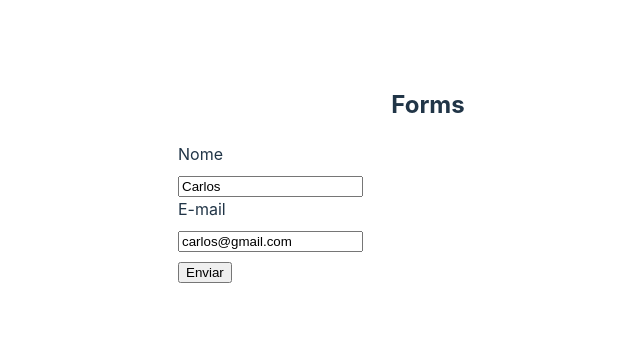
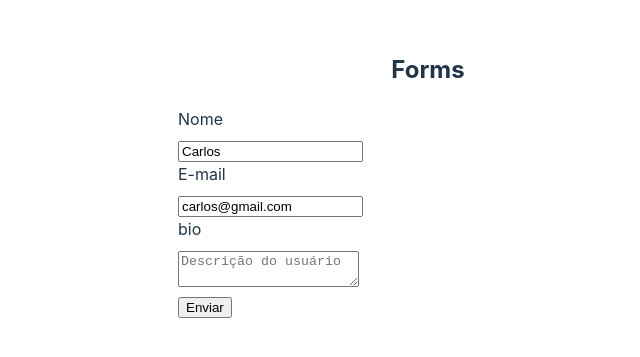
Before and after one commit to Filipee01/reactForms, a React (Vite) app in the folder reactForms/: page / in a window 1280 px wide. Shown: the part 225-582 px from the top of the page, without its empty margins (212-852 px from the left). Built offline with nearby package versions, Linux system fonts and the light colour scheme.

Commit message:
textArea

```diff
--- a/reactForms/src/components/MyForm.jsx
+++ b/reactForms/src/components/MyForm.jsx
@@ -2,12 +2,14 @@
 import './MyForm.css'
 
 const MyForm =  ({user}) => {
+    // textArea
     // limpando forms
     //controlando inputs
     //envio de form
     // Gerenciamento de dados
     const [name, setName] = useState(user ? user.name : '')
     const [email, setEmail] = useState(user ? user.email : '')
+    const [bio,setBio] = useState("")
 
     const handleName = (e) => {
         setName(e.target.value)
@@ -16,12 +18,13 @@
     const handleSubmit = (e) => {
         e.preventDefault()
         console.log("Enviando o formulário")
-        console.log(name, email)
+        console.log(name, email, bio)
 
         //cleaning form
 
         setName("")
         setEmail("")
+        setBio("")
     }
 
     // console.log(name)
@@ -40,6 +43,11 @@
                     <span>E-mail</span>
                     <input type="email" name="email" placeholder="Digite o seu E-mail" onChange={(e) => setEmail(e.target.value)} value = {email}/>
                 </label>
+                 {/* TextArea */}
+                 <label>
+                    <span>bio</span>
+                    <textarea name="bio" placeholder="Descrição do usuário" onChange={(e) => setBio(e.target.value)} value={bio}></textarea>
+                 </label>
                 <input type="submit"  value="Enviar"/>
             </form>
         </div>
```
